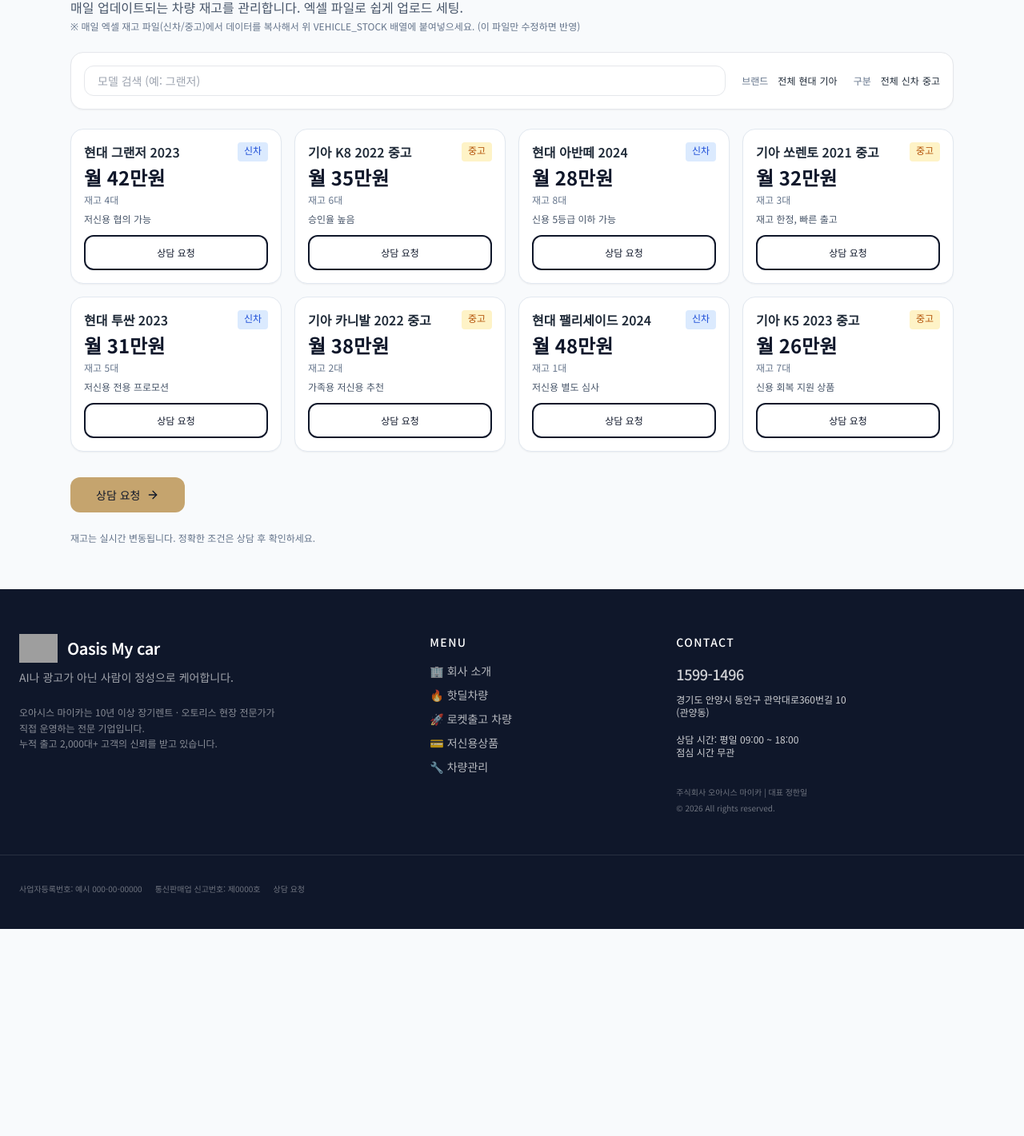
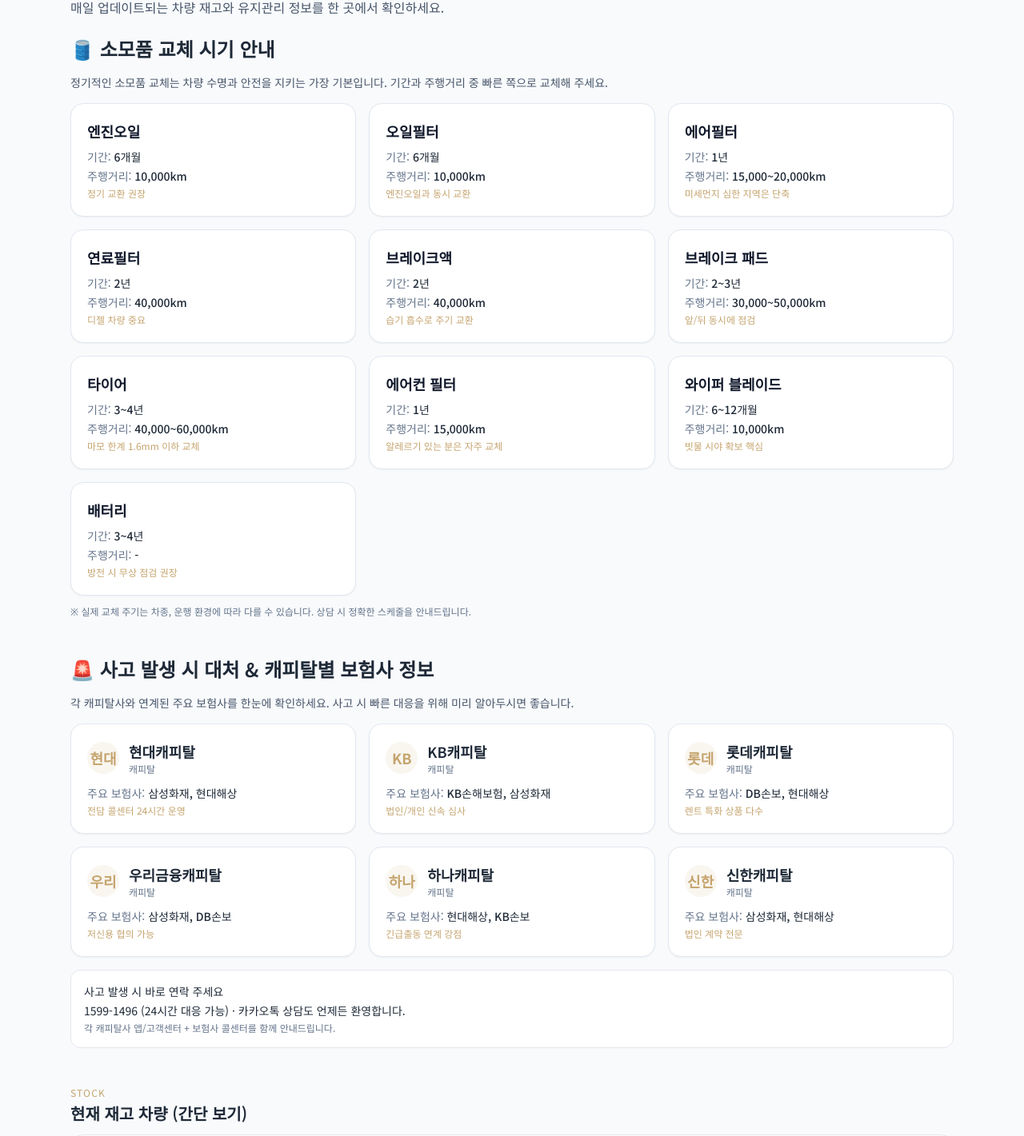
Before and after one commit to sanbada2026/oasis-my-car, a Next.js app: page /aftercare in a window 1280 px wide. Shown: the part 212-1633 px from the top of the page at 80% size. Before the commit the page ends 1374 px from the top, so only its background shows below. Built offline with nearby package versions, Linux system fonts and the light colour scheme; grey boxes are pictures that could not be loaded.

Commit message:
차량관리 대대적 업데이트: 1) 소모품 교체 주기 표 (엔진오일부터 10개 항목, 기간+km) 2) 사고대처 + 캐피탈별 보험사 정보 그리드 (참고 이미지 기반 현실적 구성). 재고는 간단히 유지.

```diff
--- a/app/aftercare/page.tsx
+++ b/app/aftercare/page.tsx
@@ -3,9 +3,36 @@
 import { useState } from "react";
 import ConsultationCTA from "@/components/ConsultationCTA";
 
-// 차량관리 재고 데이터 (엑셀 연동용)
-// 매일 신차/중고 엑셀에서 복사해 이 배열 업데이트. (필터/그리드 자동 반영)
-// type: "신차" | "중고", price: "월 XX만원", note: 재고/조건 팁
+// 소모품 교체 주기 데이터 (고객이 쉽게 볼 수 있도록)
+const CONSUMABLES = [
+  { item: "엔진오일", period: "6개월", km: "10,000km", note: "정기 교환 권장" },
+  { item: "오일필터", period: "6개월", km: "10,000km", note: "엔진오일과 동시 교환" },
+  { item: "에어필터", period: "1년", km: "15,000~20,000km", note: "미세먼지 심한 지역은 단축" },
+  { item: "연료필터", period: "2년", km: "40,000km", note: "디젤 차량 중요" },
+  { item: "브레이크액", period: "2년", km: "40,000km", note: "습기 흡수로 주기 교환" },
+  { item: "브레이크 패드", period: "2~3년", km: "30,000~50,000km", note: "앞/뒤 동시에 점검" },
+  { item: "타이어", period: "3~4년", km: "40,000~60,000km", note: "마모 한계 1.6mm 이하 교체" },
+  { item: "에어컨 필터", period: "1년", km: "15,000km", note: "알레르기 있는 분은 자주 교체" },
+  { item: "와이퍼 블레이드", period: "6~12개월", km: "10,000km", note: "빗물 시야 확보 핵심" },
+  { item: "배터리", period: "3~4년", km: "-" , note: "방전 시 무상 점검 권장" },
+];
+
+// 사고 대처 / 각 캐피탈별 보험사 정보 (20260606_182939.jpg 참고하여 정리)
+const CAPITAL_INSURANCE = [
+  { capital: "현대캐피탈", logo: "현대", insurers: "삼성화재, 현대해상", note: "전담 콜센터 24시간 운영" },
+  { capital: "KB캐피탈", logo: "KB", insurers: "KB손해보험, 삼성화재", note: "법인/개인 신속 심사" },
+  { capital: "롯데캐피탈", logo: "롯데", insurers: "DB손보, 현대해상", note: "렌트 특화 상품 다수" },
+  { capital: "우리금융캐피탈", logo: "우리", insurers: "삼성화재, DB손보", note: "저신용 협의 가능" },
+  { capital: "하나캐피탈", logo: "하나", insurers: "현대해상, KB손보", note: "긴급출동 연계 강점" },
+  { capital: "신한캐피탈", logo: "신한", insurers: "삼성화재, 현대해상", note: "법인 계약 전문" },
+];
+
+export default function VehicleManagePage() {
+  const [search, setSearch] = useState("");
+  const [brandF, setBrandF] = useState("전체");
+  const [typeF, setTypeF] = useState("전체");
+
+  // 간단 재고 필터 (기존 유지)
   const VEHICLE_STOCK = [
     { id: "vm-001", model: "현대 그랜저 2023", type: "신차" as const, price: "월 42만원", stock: 4, note: "저신용 협의 가능" },
     { id: "vm-002", model: "기아 K8 2022 중고", type: "중고" as const, price: "월 35만원", stock: 6, note: "승인율 높음" },
@@ -13,14 +40,7 @@ const VEHICLE_STOCK = [
     { id: "vm-004", model: "기아 쏘렌토 2021 중고", type: "중고" as const, price: "월 32만원", stock: 3, note: "재고 한정, 빠른 출고" },
     { id: "vm-005", model: "현대 투싼 2023", type: "신차" as const, price: "월 31만원", stock: 5, note: "저신용 전용 프로모션" },
     { id: "vm-006", model: "기아 카니발 2022 중고", type: "중고" as const, price: "월 38만원", stock: 2, note: "가족용 저신용 추천" },
-  { id: "vm-007", model: "현대 팰리세이드 2024", type: "신차" as const, price: "월 48만원", stock: 1, note: "저신용 별도 심사" },
-  { id: "vm-008", model: "기아 K5 2023 중고", type: "중고" as const, price: "월 26만원", stock: 7, note: "신용 회복 지원 상품" },
   ];
-
-export default function VehicleManagePage() {
-  const [search, setSearch] = useState("");
-  const [brandF, setBrandF] = useState("전체");
-  const [typeF, setTypeF] = useState("전체");
 
   const list = VEHICLE_STOCK.filter((v) => {
     const qok = !search || v.model.toLowerCase().includes(search.toLowerCase());
@@ -34,56 +54,96 @@ export default function VehicleManagePage() {
       <div className="mb-6">
         <div className="text-[#C5A46E] text-xs tracking-widest">VEHICLE MANAGEMENT</div>
         <h1 className="section-title mt-1">🔧 차량관리</h1>
-        <p className="mt-3 text-slate-600">매일 업데이트되는 차량 재고를 관리합니다. 엑셀 파일로 쉽게 업로드 세팅.</p>
-        <p className="text-xs text-slate-500 mt-1">※ 매일 엑셀 재고 파일(신차/중고)에서 데이터를 복사해서 위 VEHICLE_STOCK 배열에 붙여넣으세요. (이 파일만 수정하면 반영)</p>
+        <p className="mt-3 text-slate-600">매일 업데이트되는 차량 재고와 유지관리 정보를 한 곳에서 확인하세요.</p>
       </div>
 
-      <div className="bg-white border rounded-2xl p-4 mb-6 shadow-sm">
-        <div className="flex flex-col md:flex-row gap-3">
-          <input
-            type="text"
-            placeholder="모델 검색 (예: 그랜저)"
-            className="flex-1 border rounded-xl px-4 py-2 text-sm focus:border-[#C5A46E]"
-            value={search}
-            onChange={(e) => setSearch(e.target.value)}
-          />
-          <div className="flex items-center gap-1 text-xs flex-wrap">
-            <span className="px-2 text-slate-500">브랜드</span>
-            {["전체", "현대", "기아"].map((b) => (
-              <button key={b} onClick={() => setBrandF(b)} className={`filter-pill ${brandF === b ? "active" : ""}`}>{b}</button>
+      {/* 1. 소모품 교체 주기 */}
+      <div className="mb-12">
+        <h2 className="text-2xl font-semibold mb-4 flex items-center gap-2">
+          🛢️ 소모품 교체 시기 안내
+        </h2>
+        <p className="text-sm text-slate-600 mb-4">정기적인 소모품 교체는 차량 수명과 안전을 지키는 가장 기본입니다. 기간과 주행거리 중 빠른 쪽으로 교체해 주세요.</p>
+
+        <div className="grid grid-cols-1 md:grid-cols-2 lg:grid-cols-3 gap-4">
+          {CONSUMABLES.map((c, idx) => (
+            <div key={idx} className="card p-5">
+              <div className="font-semibold text-lg text-[#0F172A]">{c.item}</div>
+              <div className="mt-2 text-sm space-y-1">
+                <div><span className="text-slate-500">기간:</span> <span className="font-medium">{c.period}</span></div>
+                <div><span className="text-slate-500">주행거리:</span> <span className="font-medium">{c.km}</span></div>
+                {c.note && <div className="text-xs text-[#C5A46E] mt-1">{c.note}</div>}
+              </div>
+            </div>
           ))}
         </div>
+        <div className="mt-3 text-xs text-slate-500">※ 실제 교체 주기는 차종, 운행 환경에 따라 다를 수 있습니다. 상담 시 정확한 스케줄을 안내드립니다.</div>
+      </div>
+
+      {/* 2. 사고 대처 / 캐피탈별 보험사 정보 (이미지 참고) */}
+      <div className="mb-12">
+        <h2 className="text-2xl font-semibold mb-4 flex items-center gap-2">
+          🚨 사고 발생 시 대처 &amp; 캐피탈별 보험사 정보
+        </h2>
+        <p className="text-sm text-slate-600 mb-4">각 캐피탈사와 연계된 주요 보험사를 한눈에 확인하세요. 사고 시 빠른 대응을 위해 미리 알아두시면 좋습니다.</p>
+
+        <div className="grid grid-cols-1 md:grid-cols-2 lg:grid-cols-3 gap-4">
+          {CAPITAL_INSURANCE.map((c, idx) => (
+            <div key={idx} className="card p-5">
+              <div className="flex items-center gap-3 mb-3">
+                <div className="w-10 h-10 rounded-full bg-[#C5A46E]/10 flex items-center justify-center text-lg font-bold text-[#C5A46E]">{c.logo}</div>
+                <div>
+                  <div className="font-semibold text-lg">{c.capital}</div>
+                  <div className="text-xs text-slate-500">캐피탈</div>
+                </div>
+              </div>
+              <div className="text-sm">
+                <div><span className="text-slate-500">주요 보험사:</span> <span className="font-medium">{c.insurers}</span></div>
+                <div className="mt-1 text-xs text-[#C5A46E]">{c.note}</div>
+              </div>
+            </div>
+          ))}
+        </div>
+
+        <div className="mt-4 p-4 bg-white border rounded-xl text-sm">
+          <div className="font-medium mb-1">사고 발생 시 바로 연락 주세요</div>
+          <div>1599-1496 (24시간 대응 가능) · 카카오톡 상담도 언제든 환영합니다.</div>
+          <div className="text-xs text-slate-500 mt-1">각 캐피탈사 앱/고객센터 + 보험사 콜센터를 함께 안내드립니다.</div>
+        </div>
+      </div>
+
+      {/* 기존 재고 관리 (간단 유지) */}
+      <div>
+        <div className="text-[#C5A46E] text-xs tracking-widest mb-1">STOCK</div>
+        <h2 className="text-xl font-semibold mb-3">현재 재고 차량 (간단 보기)</h2>
+
+        <div className="bg-white border rounded-2xl p-4 mb-4 shadow-sm">
+          <div className="flex flex-col md:flex-row gap-3">
+            <input type="text" placeholder="모델 검색" className="flex-1 border rounded-xl px-4 py-2 text-sm" value={search} onChange={(e) => setSearch(e.target.value)} />
             <div className="flex items-center gap-1 text-xs flex-wrap">
-            <span className="px-2 text-slate-500">구분</span>
-            {["전체", "신차", "중고"].map((t) => (
-              <button key={t} onClick={() => setTypeF(t)} className={`filter-pill ${typeF === t ? "active" : ""}`}>{t}</button>
-            ))}
+              {["전체", "현대", "기아"].map((b) => (<button key={b} onClick={() => setBrandF(b)} className={`filter-pill ${brandF === b ? "active" : ""}`}>{b}</button>))}
+              {["전체", "신차", "중고"].map((t) => (<button key={t} onClick={() => setTypeF(t)} className={`filter-pill ${typeF === t ? "active" : ""}`}>{t}</button>))}
             </div>
           </div>
         </div>
 
-      <div className="grid grid-cols-1 md:grid-cols-2 lg:grid-cols-3 xl:grid-cols-4 gap-4">
+        <div className="grid grid-cols-1 md:grid-cols-2 lg:grid-cols-3 gap-4">
           {list.map((v) => (
             <div key={v.id} className="card p-4">
               <div className="flex justify-between">
                 <div className="font-semibold">{v.model}</div>
                 <span className={`text-xs px-2 py-0.5 rounded ${v.type === "신차" ? "bg-blue-100 text-blue-700" : "bg-amber-100 text-amber-700"}`}>{v.type}</span>
               </div>
-            <div className="text-2xl font-bold text-[#0F172A] mt-1">{v.price}</div>
-            <div className="text-xs text-slate-500 mt-1">재고 {v.stock}대</div>
-            <div className="text-xs text-slate-600 mt-2">{v.note}</div>
-            <button onClick={() => { /* prefill via CTA */ }} className="mt-3 btn-outline w-full text-xs py-1.5">
-              상담 요청
-            </button>
+              <div className="text-2xl font-bold mt-1">{v.price}</div>
+              <div className="text-xs text-slate-500">재고 {v.stock}대 · {v.note}</div>
+              <ConsultationCTA variant="outline" prefillVehicle={v.model} className="mt-3" />
             </div>
           ))}
         </div>
+      </div>
 
-      <div className="mt-8">
+      <div className="mt-10">
         <ConsultationCTA variant="primary" />
       </div>
-
-      <div className="mt-6 text-xs text-slate-500">재고는 실시간 변동됩니다. 정확한 조건은 상담 후 확인하세요.</div>
     </div>
   );
 }
```
Lines whose indentation alone changed are shown as unchanged.
